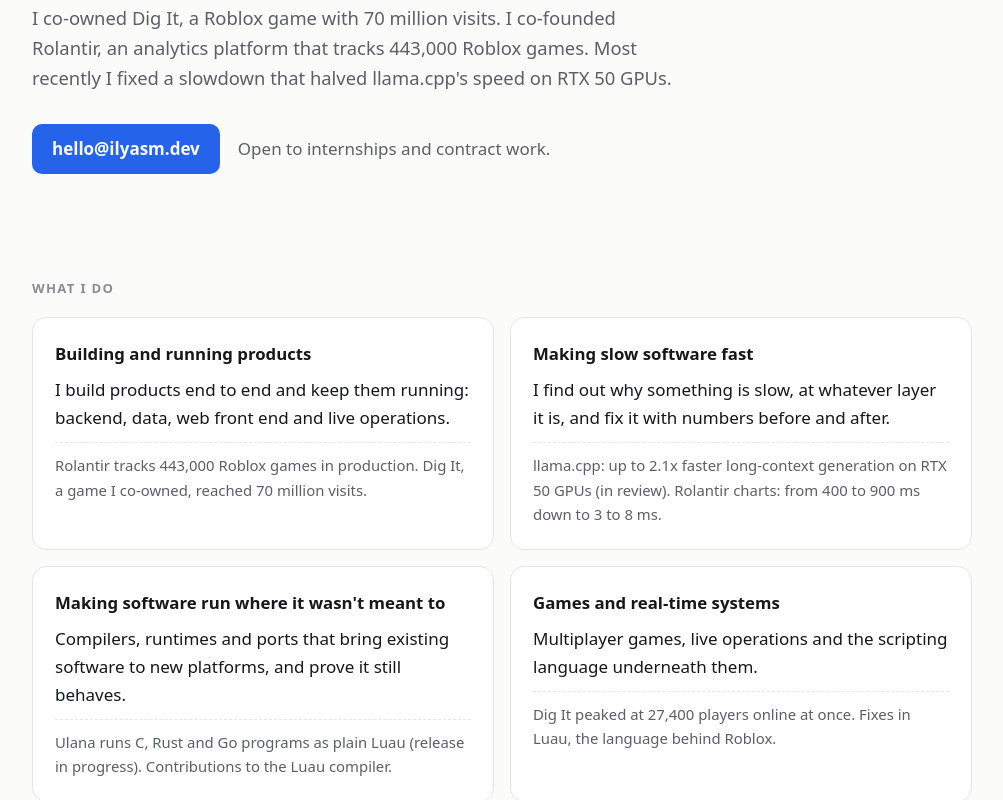
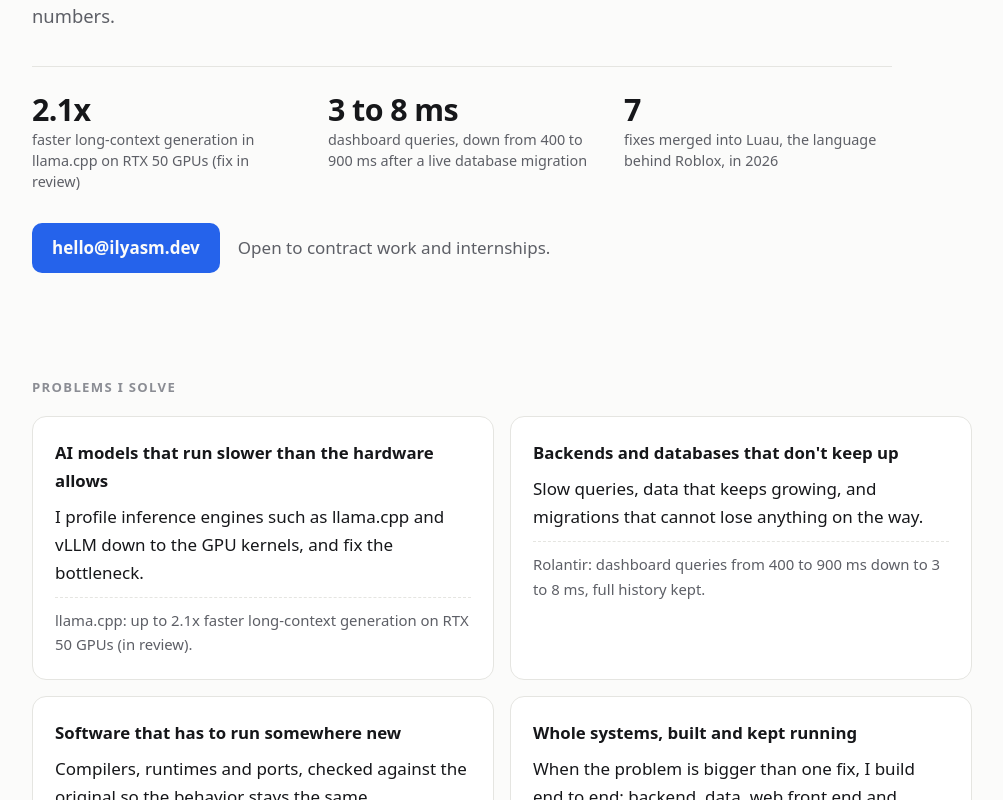
Before and after one commit to ilyasm-dev/ilyasm.dev, a Next.js app: page / in a window 1280 px wide. Shown: the part 400-1200 px from the top of the page, without its empty margins (138-1141 px from the left). Built offline with nearby package versions, Linux system fonts and the light colour scheme.

Commit message:
Hero for contract buyers: outcome, method, proof strip

```diff
--- a/app/globals.css
+++ b/app/globals.css
@@ -181,6 +181,41 @@
   max-width: 640px;
   margin: 22px 0 0;
   animation: rise 0.7s ease 0.12s both;
+}
+
+.proof-strip {
+  display: grid;
+  gap: 18px;
+  margin-top: 34px;
+  padding-top: 26px;
+  border-top: 1px solid var(--line);
+  max-width: 860px;
+  animation: rise 0.7s ease 0.15s both;
+}
+
+.proof-strip div {
+  display: flex;
+  flex-direction: column;
+  gap: 4px;
+}
+
+.proof-strip strong {
+  font-size: 1.9rem;
+  letter-spacing: -0.02em;
+  line-height: 1.1;
+}
+
+.proof-strip span {
+  color: var(--muted);
+  font-size: 0.9rem;
+  line-height: 1.45;
+}
+
+@media (min-width: 760px) {
+  .proof-strip {
+    grid-template-columns: repeat(3, 1fr);
+    gap: 28px;
+  }
 }
 
 .cta-row {
--- a/app/page.tsx
+++ b/app/page.tsx
@@ -6,24 +6,24 @@
 
 const AREAS = [
   {
-    title: "Building and running products",
-    line: "I build products end to end and keep them running: backend, data, web front end and live operations.",
-    proof: "Rolantir tracks 443,000 Roblox games in production. Dig It, a game I co-owned, reached 70 million visits.",
+    title: "AI models that run slower than the hardware allows",
+    line: "I profile inference engines such as llama.cpp and vLLM down to the GPU kernels, and fix the bottleneck.",
+    proof: "llama.cpp: up to 2.1x faster long-context generation on RTX 50 GPUs (in review).",
   },
   {
-    title: "Making slow software fast",
-    line: "I find out why something is slow, at whatever layer it is, and fix it with numbers before and after.",
-    proof: "llama.cpp: up to 2.1x faster long-context generation on RTX 50 GPUs (in review). Rolantir charts: from 400 to 900 ms down to 3 to 8 ms.",
+    title: "Backends and databases that don't keep up",
+    line: "Slow queries, data that keeps growing, and migrations that cannot lose anything on the way.",
+    proof: "Rolantir: dashboard queries from 400 to 900 ms down to 3 to 8 ms, full history kept.",
   },
   {
-    title: "Making software run where it wasn't meant to",
-    line: "Compilers, runtimes and ports that bring existing software to new platforms, and prove it still behaves.",
-    proof: "Ulana runs C, Rust and Go programs as plain Luau (release in progress). Contributions to the Luau compiler.",
+    title: "Software that has to run somewhere new",
+    line: "Compilers, runtimes and ports, checked against the original so the behavior stays the same.",
+    proof: "7 fixes merged into the Luau compiler and runtime. Ulana runs C, Rust and Go programs as Luau (release in progress).",
   },
   {
-    title: "Games and real-time systems",
-    line: "Multiplayer games, live operations and the scripting language underneath them.",
-    proof: "Dig It peaked at 27,400 players online at once. Fixes in Luau, the language behind Roblox.",
+    title: "Whole systems, built and kept running",
+    line: "When the problem is bigger than one fix, I build end to end: backend, data, web front end and operations.",
+    proof: "Rolantir tracks 443,000 games in production. Dig It, a game I co-owned, peaked at 27,400 players at once.",
   },
 ];
 
@@ -52,25 +52,39 @@
       <section className="hero wrap">
         <p className="eyebrow">Software engineer in the Netherlands</p>
         <h1>
-          I build games, platforms and tools,
+          I find out why software is slow,
           <br />
-          <span className="grad">and make them fast.</span>
+          <span className="grad">and make it fast.</span>
         </h1>
         <p className="lede">
-          I co-owned Dig It, a Roblox game with 70 million visits. I co-founded Rolantir, an analytics platform that tracks
-          443,000 Roblox games. Most recently I fixed a slowdown that halved llama.cpp&apos;s speed on RTX 50 GPUs.
+          AI inference, databases, runtimes and compilers. I measure where the time goes, fix the cause at whatever layer it
+          is, and prove the result with numbers.
         </p>
+        <div className="proof-strip">
+          <div>
+            <strong>2.1x</strong>
+            <span>faster long-context generation in llama.cpp on RTX 50 GPUs (fix in review)</span>
+          </div>
+          <div>
+            <strong>3 to 8 ms</strong>
+            <span>dashboard queries, down from 400 to 900 ms after a live database migration</span>
+          </div>
+          <div>
+            <strong>7</strong>
+            <span>fixes merged into Luau, the language behind Roblox, in 2026</span>
+          </div>
+        </div>
         <div className="cta-row">
           <a className="button" href="mailto:hello@ilyasm.dev">
             hello@ilyasm.dev
           </a>
-          <span className="cta-note">Open to internships and contract work.</span>
+          <span className="cta-note">Open to contract work and internships.</span>
         </div>
       </section>
 
       <section className="wrap section">
         <Reveal>
-          <h2 className="section-title">What I do</h2>
+          <h2 className="section-title">Problems I solve</h2>
         </Reveal>
         <div className="areas">
           {AREAS.map((a, i) => (
```
